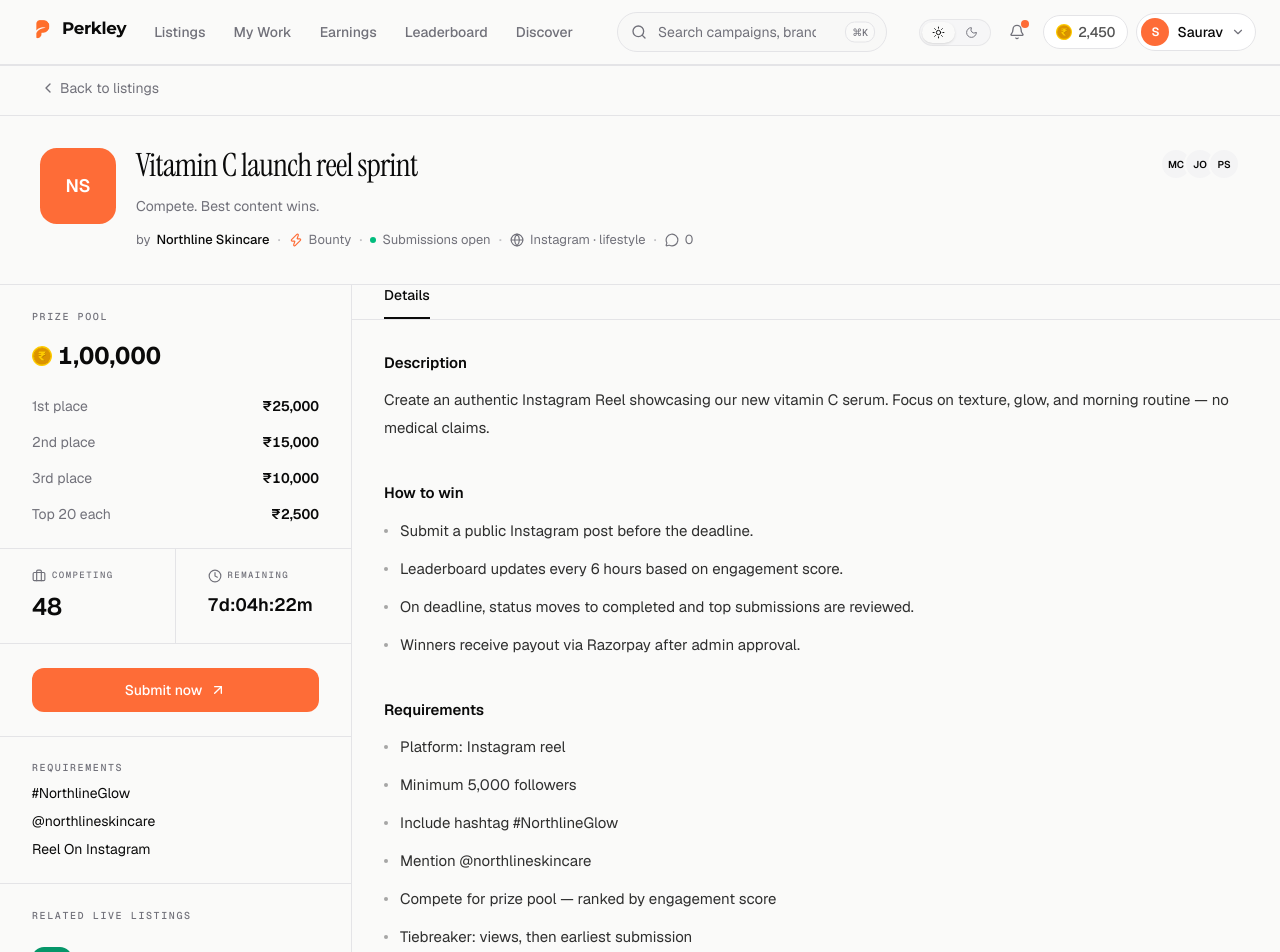
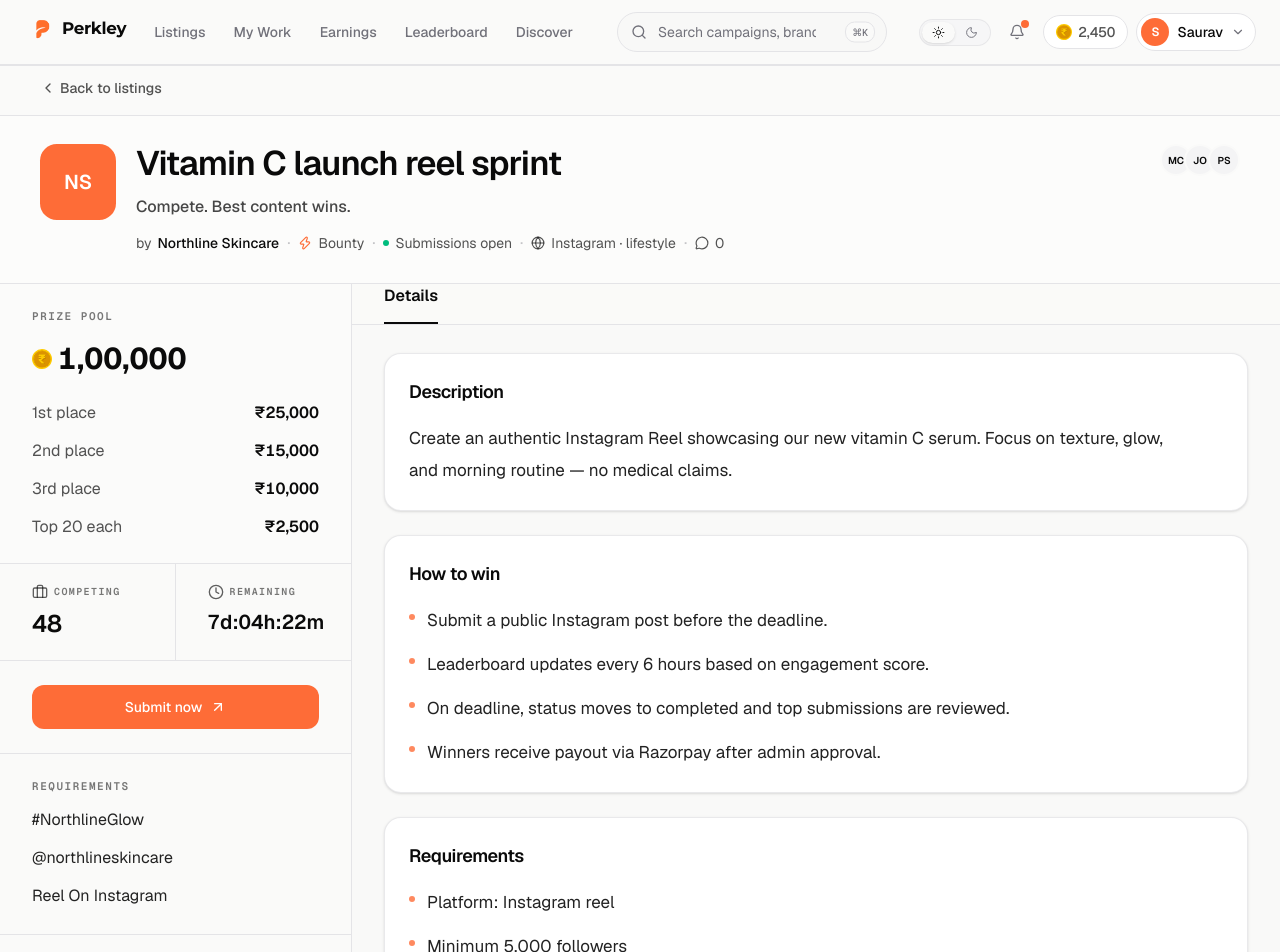
Before and after one commit to Saurav4359/Perkley-V0, a Next.js app in the folder apps/web/: page /dashboard/campaigns/b1 in a window 1280 px wide. Shown: the top 952 px of the page. Built offline with nearby package versions, Linux system fonts and the light colour scheme.

Commit message:
Improve campaign detail page readability and typography.
Use sans-serif listing titles, larger body text, section cards, and clearer sidebar labels so detail pages feel less empty and read better in dark mode.

```diff
--- a/apps/web/components/dashboard/bounty-leaderboard.tsx
+++ b/apps/web/components/dashboard/bounty-leaderboard.tsx
@@ -19,8 +19,8 @@
     <section className="space-y-4">
       <div className="flex items-center justify-between gap-3">
         <div>
-          <h2 className="text-[15px] font-semibold text-foreground">Leaderboard</h2>
-          <p className="text-xs text-muted-foreground">
+          <h2 className="text-base font-semibold text-foreground">Leaderboard</h2>
+          <p className="mt-1 text-sm leading-6 text-foreground/70">
             Ranked by engagement score — views ×1 + likes ×2 + comments ×3. Syncs every 6h.
           </p>
         </div>
--- a/apps/web/components/dashboard/campaign-detail/campaign-detail-body.tsx
+++ b/apps/web/components/dashboard/campaign-detail/campaign-detail-body.tsx
@@ -1,3 +1,5 @@
+import { cn } from "@/lib/utils"
+
 type Section = {
   title: string
   paragraphs?: string[]
@@ -6,34 +8,47 @@
 
 export function CampaignDetailBody({ sections }: { sections: Section[] }) {
   return (
-    <div className="min-w-0">
-      <div className="border-b border-border px-4 sm:px-6 lg:px-8">
+    <div className="min-w-0 bg-muted/20 dark:bg-muted/10">
+      <div className="border-b border-border bg-background/80 px-4 sm:px-6 lg:px-8">
         <nav className="flex gap-8">
-          <span className="border-b-2 border-foreground pb-3 text-sm font-medium text-foreground">
+          <span className="border-b-2 border-foreground pb-3.5 text-base font-semibold text-foreground">
             Details
           </span>
         </nav>
       </div>
 
-      <div className="space-y-10 px-4 py-8 sm:px-6 lg:px-8">
+      <div className="space-y-5 px-4 py-6 sm:space-y-6 sm:px-6 sm:py-7 lg:px-8">
         {sections.map((section) => (
-          <section key={section.title} className="space-y-3">
-            <h2 className="text-[15px] font-semibold text-foreground">{section.title}</h2>
+          <section
+            key={section.title}
+            className={cn(
+              "rounded-xl border border-border/80 bg-card p-5 shadow-sm sm:p-6",
+              "dark:border-border dark:bg-card/80"
+            )}
+          >
+            <h2 className="text-lg font-semibold tracking-tight text-foreground">
+              {section.title}
+            </h2>
+            <div className="mt-4 space-y-4">
               {section.paragraphs?.map((paragraph) => (
-              <p key={paragraph} className="text-[15px] leading-7 text-foreground/85">
+                <p
+                  key={paragraph}
+                  className="max-w-3xl text-base leading-7 text-foreground/90 sm:text-[17px] sm:leading-8"
+                >
                   {paragraph}
                 </p>
               ))}
               {section.bullets ? (
-              <ul className="space-y-2.5 text-[15px] leading-7 text-foreground/85">
+                <ul className="max-w-3xl space-y-3 text-base leading-7 text-foreground/90 sm:text-[17px] sm:leading-8">
                   {section.bullets.map((bullet) => (
                     <li key={bullet} className="flex gap-3">
-                    <span className="mt-3 size-1 shrink-0 rounded-full bg-foreground/35" />
+                      <span className="mt-2.5 size-1.5 shrink-0 rounded-full bg-brand/80" />
                       <span>{bullet}</span>
                     </li>
                   ))}
                 </ul>
               ) : null}
+            </div>
           </section>
         ))}
       </div>
--- a/apps/web/components/dashboard/campaign-detail/campaign-detail-hero.tsx
+++ b/apps/web/components/dashboard/campaign-detail/campaign-detail-hero.tsx
@@ -25,21 +25,21 @@
 
 export function CampaignDetailHero({ listing, tagline }: CampaignDetailHeroProps) {
   return (
-    <header className="border-b border-border px-4 py-6 sm:px-6 sm:py-8 lg:px-10">
-      <div className="flex flex-col gap-6 lg:flex-row lg:items-start lg:justify-between">
+    <header className="border-b border-border bg-card/30 px-4 py-6 sm:px-6 sm:py-7 lg:px-10">
+      <div className="flex flex-col gap-5 lg:flex-row lg:items-start lg:justify-between">
         <div className="flex min-w-0 gap-4 sm:gap-5">
           <div
-            className="flex size-[4.25rem] shrink-0 items-center justify-center rounded-xl text-lg font-semibold text-white sm:size-[4.75rem]"
+            className="flex size-16 shrink-0 items-center justify-center rounded-xl text-xl font-semibold text-white sm:size-[4.75rem]"
             style={{ backgroundColor: listing.brandAccent }}
           >
             {listing.brandInitials}
           </div>
 
-          <div className="min-w-0 space-y-3">
-            <h1 className="font-display text-[1.65rem] leading-[1.12] tracking-tight text-foreground sm:text-[2rem]">
+          <div className="min-w-0 space-y-2.5 sm:space-y-3">
+            <h1 className="text-[1.75rem] font-semibold leading-[1.15] tracking-tight text-foreground sm:text-[2.125rem]">
               {listing.title}
             </h1>
-            <p className="text-sm text-muted-foreground">{tagline}</p>
+            <p className="text-base font-medium text-foreground/75">{tagline}</p>
 
             <div className="flex flex-wrap items-center gap-x-2 gap-y-2">
               <DetailMetaItem>
--- a/apps/web/components/dashboard/campaign-detail/campaign-detail-sidebar.tsx
+++ b/apps/web/components/dashboard/campaign-detail/campaign-detail-sidebar.tsx
@@ -71,35 +71,37 @@
 
   return (
     <aside className="lg:sticky lg:top-16 lg:self-start">
-      <section className="border-b border-border px-4 py-6 sm:px-6 lg:px-8">
+      <section className="border-b border-border bg-card/20 px-4 py-6 sm:px-6 lg:px-8">
         <DetailSectionLabel>{isBounty ? "Prize pool" : "Reward"}</DetailSectionLabel>
         {isBounty ? (
           <>
             <div className="mt-4 flex items-center gap-1.5">
               <InrIcon className="size-5" />
-              <span className="text-2xl font-bold tabular-nums text-foreground">
+              <span className="text-3xl font-bold tabular-nums text-foreground">
                 {formatInr(listing.totalBudget)}
               </span>
             </div>
-            <ol className="mt-6 space-y-4">
+            <ol className="mt-6 space-y-3.5">
               {listing.prizeTiers.map((tier) => (
-                <li key={tier.label} className="flex items-center justify-between gap-3 text-sm">
-                  <span className="text-muted-foreground">{tier.label}</span>
-                  <span className="font-semibold tabular-nums">₹{tier.amount}</span>
+                <li key={tier.label} className="flex items-center justify-between gap-3 text-base">
+                  <span className="text-foreground/70">{tier.label}</span>
+                  <span className="font-semibold tabular-nums text-foreground">₹{tier.amount}</span>
                 </li>
               ))}
             </ol>
           </>
         ) : (
           <>
-            <p className="mt-4 text-2xl font-bold text-foreground">
+            <p className="mt-4 text-3xl font-bold text-foreground">
               ₹{formatInr(listing.fixedReward)}
-              <span className="block text-sm font-medium text-muted-foreground">per creator</span>
+              <span className="mt-1 block text-base font-medium text-foreground/70">
+                per creator
+              </span>
             </p>
-            <p className="mt-3 text-sm text-muted-foreground">
+            <p className="mt-3 text-base text-foreground/75">
               Min {listing.minViewsThreshold.toLocaleString("en-IN")} views to qualify
             </p>
-            <p className="text-sm text-muted-foreground">
+            <p className="text-base text-foreground/75">
               {listing.spotsLeft} of {listing.maxCreators} spots left
             </p>
           </>
@@ -108,22 +110,22 @@
 
       <section className="grid grid-cols-2 border-b border-border">
         <div className="border-r border-border px-4 py-5 sm:px-6 lg:px-8">
-          <div className="flex items-center gap-1.5 text-muted-foreground">
-            <Briefcase className="size-3.5" />
-            <DetailSectionLabel className="text-[9px]">
+          <div className="flex items-center gap-1.5 text-foreground/65">
+            <Briefcase className="size-4" />
+            <DetailSectionLabel className="text-[10px]">
               {isBounty ? "Competing" : "Submitted"}
             </DetailSectionLabel>
           </div>
-          <p className="mt-2 text-2xl font-semibold tabular-nums">
+          <p className="mt-2 text-2xl font-semibold tabular-nums text-foreground">
             {isBounty ? listing.competingCount : listing.maxCreators - listing.spotsLeft}
           </p>
         </div>
         <div className="px-4 py-5 sm:px-6 lg:px-8">
-          <div className="flex items-center gap-1.5 text-muted-foreground">
-            <Clock className="size-3.5" />
-            <DetailSectionLabel className="text-[9px]">Remaining</DetailSectionLabel>
+          <div className="flex items-center gap-1.5 text-foreground/65">
+            <Clock className="size-4" />
+            <DetailSectionLabel className="text-[10px]">Remaining</DetailSectionLabel>
           </div>
-          <p className="mt-2 text-lg font-semibold tabular-nums">
+          <p className="mt-2 text-xl font-semibold tabular-nums text-foreground">
             <CampaignCountdown dueInDays={listing.dueInDays} />
           </p>
         </div>
@@ -133,7 +135,7 @@
         {mode === "creator" ? (
           <SubmitListingButton listing={listing} />
         ) : mode === "brand-browse" ? (
-          <p className="rounded-lg border border-dashed border-border bg-muted/30 px-4 py-3 text-sm text-muted-foreground">
+          <p className="rounded-lg border border-dashed border-border bg-muted/40 px-4 py-3.5 text-base leading-7 text-foreground/80">
             Reference listing from {listing.brandName}. Brands can browse how others
             structure bounties and campaigns — applying is for creators only.
           </p>
@@ -159,11 +161,13 @@
         ) : null}
       </section>
 
-      <section className="space-y-2 border-b border-border px-4 py-6 sm:px-6 lg:px-8 text-sm">
+      <section className="space-y-3 border-b border-border bg-card/10 px-4 py-6 sm:px-6 lg:px-8">
         <DetailSectionLabel>Requirements</DetailSectionLabel>
-        <p>{listing.requiredHashtag}</p>
-        <p>{listing.requiredMention}</p>
-        <p className="capitalize">{listing.contentType} on Instagram</p>
+        <ul className="space-y-2.5 text-base leading-7 text-foreground/90">
+          <li>{listing.requiredHashtag}</li>
+          <li>{listing.requiredMention}</li>
+          <li className="capitalize">{listing.contentType} on Instagram</li>
+        </ul>
       </section>
 
       {related.length > 0 ? (
--- a/apps/web/components/dashboard/campaign-detail/detail-primitives.tsx
+++ b/apps/web/components/dashboard/campaign-detail/detail-primitives.tsx
@@ -10,7 +10,7 @@
   return (
     <p
       className={cn(
-        "font-mono text-[10px] font-medium uppercase tracking-[0.16em] text-muted-foreground",
+        "font-mono text-[11px] font-semibold uppercase tracking-[0.14em] text-foreground/55",
         className
       )}
     >
@@ -29,7 +29,7 @@
   return (
     <span
       className={cn(
-        "inline-flex items-center gap-1.5 text-[13px] text-muted-foreground",
+        "inline-flex items-center gap-1.5 text-sm text-foreground/70",
         className
       )}
     >
--- a/apps/web/components/dashboard/listing-detail-view.tsx
+++ b/apps/web/components/dashboard/listing-detail-view.tsx
@@ -40,7 +40,7 @@
       <div className="border-b border-border px-4 py-3 sm:px-6 lg:px-10">
         <Link
           href={backHref}
-          className="inline-flex items-center gap-1 text-sm text-muted-foreground transition-colors hover:text-foreground"
+          className="inline-flex items-center gap-1 text-sm font-medium text-foreground/70 transition-colors hover:text-foreground"
         >
           <ChevronLeft className="size-4" />
           {backLabel}
@@ -56,7 +56,7 @@
         <div className="min-w-0">
           <CampaignDetailBody sections={listing.sections} />
           {listing.type === "bounty" ? (
-            <div className="border-t border-border px-4 py-8 sm:px-6 lg:px-8">
+            <div className="border-t border-border bg-muted/20 px-4 py-6 dark:bg-muted/10 sm:px-6 sm:py-7 lg:px-8">
               <BountyLeaderboard
                 entries={listing.leaderboard}
                 isLive={listing.status === "active"}
```
Lines whose indentation alone changed are shown as unchanged.
